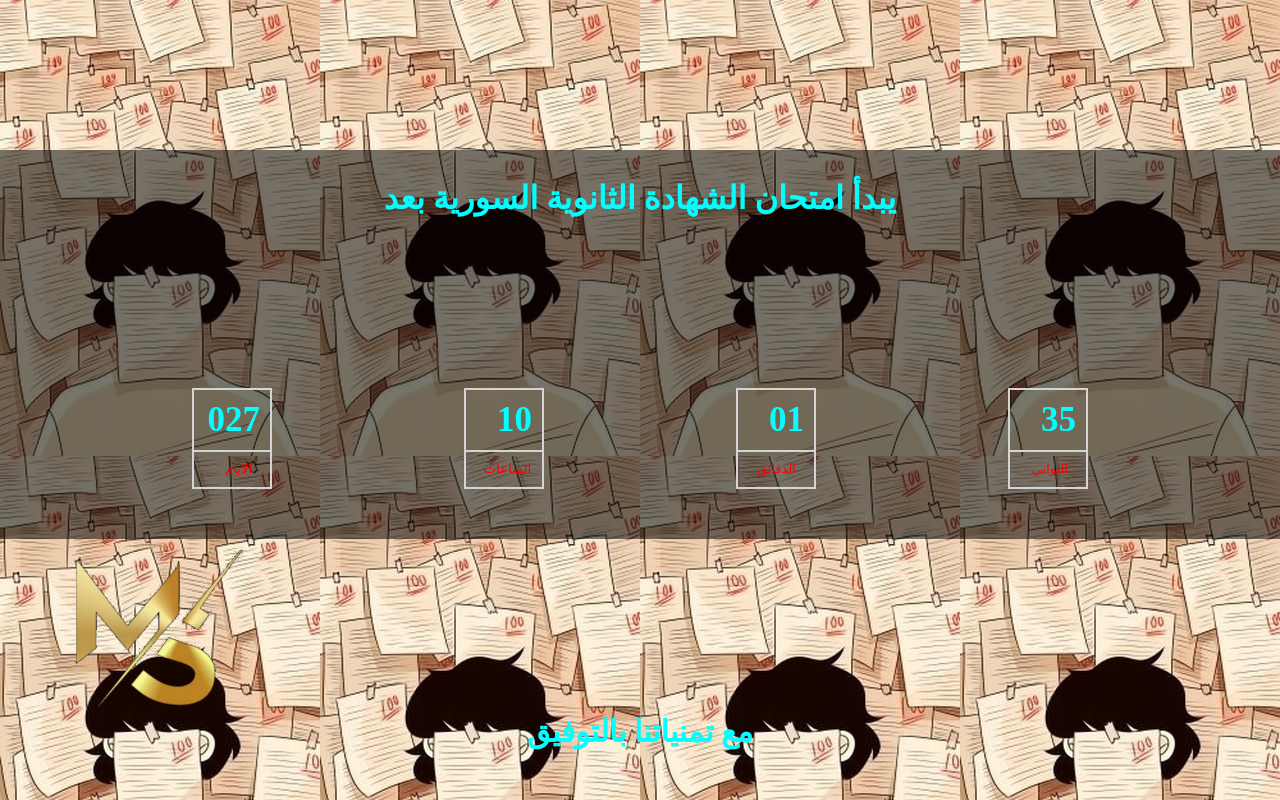
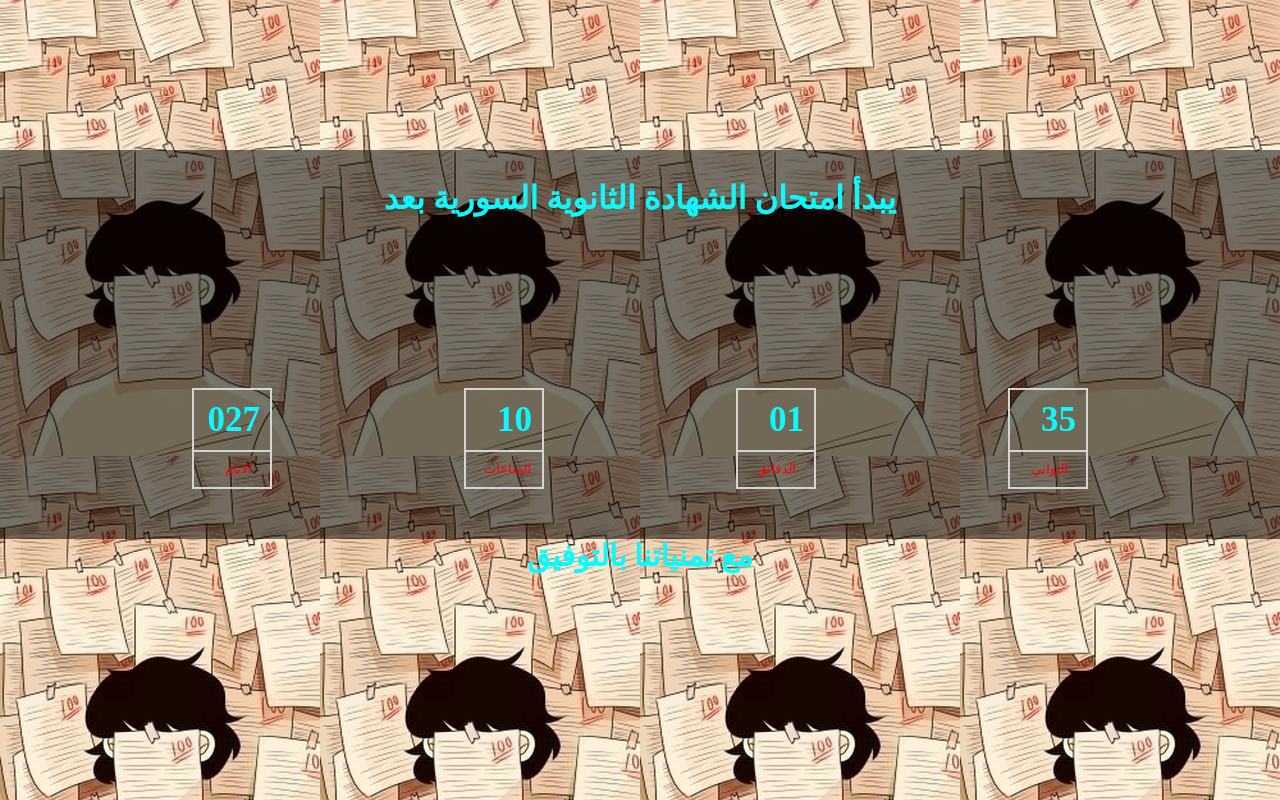
Before and after one commit to MoazAlsabouh/bactestsy2022, a plain HTML site: page index.html in a window 1280 px wide. Drawn offline with Linux system fonts and the light colour scheme.

Commit message:
Update index.html

```diff
--- a/index.html
+++ b/index.html
@@ -38,11 +38,6 @@
   </section>
 </main>
 <footer>
-  <div class="logo">
-    <a href="https://dev.page/moaz" target="_blank">
-      <img src="images/logo1.png" alt="logo">
-    </a>
-  </div>
   <h3>مع تمنياتنا بالتوفيق</h3>
 </footer>
 <script src="js/script.js">
```
